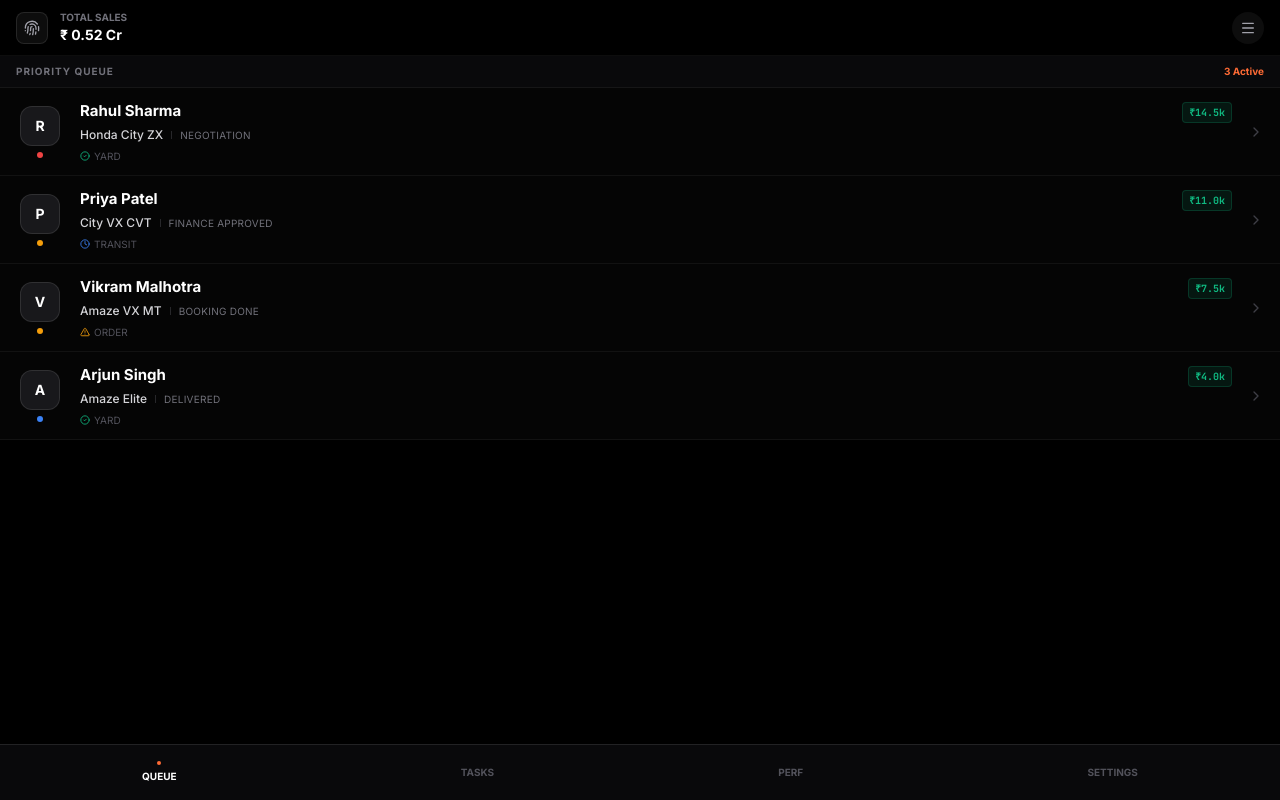
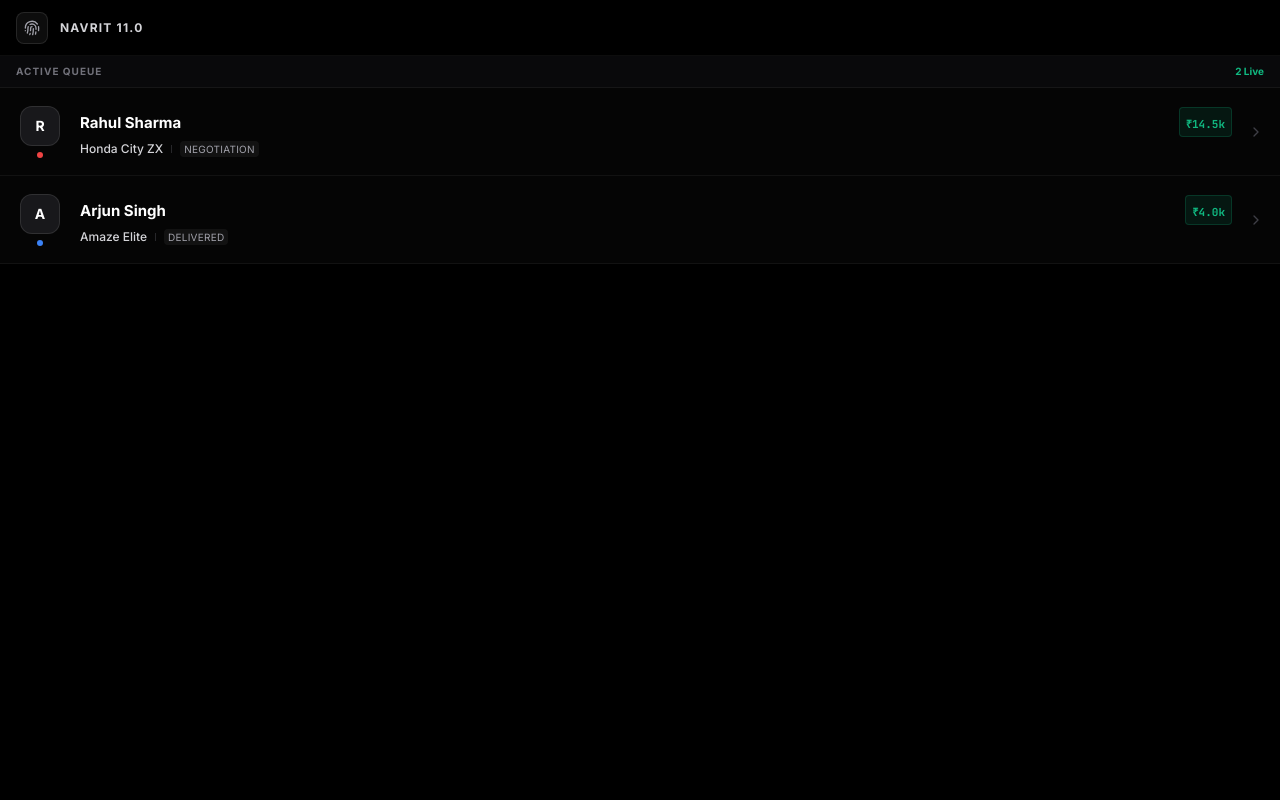
Before and after one commit to extramojo100/navrit-os, a React (Vite) app in the folder client/: page / in a window 1280 px wide. Built offline with nearby package versions, Linux system fonts and the light colour scheme.

Commit message:
Navrit 11.0: Supabase client, Pro UI, Sticky Dock, Social Booster

```diff
--- a/client/package.json
+++ b/client/package.json
@@ -10,6 +10,7 @@
     "preview": "vite preview"
   },
   "dependencies": {
+    "@supabase/supabase-js": "^2.93.2",
     "@use-gesture/react": "^10.3.1",
     "clsx": "^2.1.1",
     "date-fns": "^4.1.0",
--- a/client/src/App.tsx
+++ b/client/src/App.tsx
@@ -1,101 +1,62 @@
-import { useState } from 'react';
+import React, { useState, useEffect } from 'react';
+// import { supabase } from './lib/supabaseClient'; // Uncomment when keys are ready
 import { ProRow } from './components/ProRow';
 import { VerticalReceipt } from './components/VerticalReceipt';
 import { ActionDock } from './components/ActionDock';
 import { SocialBooster } from './components/SocialBooster';
-import { Menu, Fingerprint, X } from 'lucide-react';
+import { Fingerprint, X } from 'lucide-react';
 import { AnimatePresence, motion } from 'framer-motion';
 
-// LEAD TYPE
+interface Discount {
+  label: string;
+  amount: number;
+}
+
 interface Journey {
   model: string;
-  stage: string;
-  type: string;
-  price: number;
-  discount: number;
+  ex_showroom: number;
   insurance: number;
   accessories: number;
-  netPrice: number;
-  stockStatus: 'YARD' | 'TRANSIT' | 'ORDER';
+  net_price: number;
+  discounts: Discount[];
 }
 
 interface Lead {
   id: string;
   name: string;
-  phone: string;
-  temperature: 'HOT' | 'COLD' | 'WARM';
-  commissionEst: number;
+  status: string;
+  temperature: string;
+  commission_est: number;
   journeys: Journey[];
 }
 
-// DEMO DATA (Includes DELIVERED case for SocialBooster)
-const MOCK_LEADS: Lead[] = [
-  {
-    id: '1', name: 'Rahul Sharma', phone: '+91 98765 00001', temperature: 'HOT', commissionEst: 14500,
-    journeys: [{
-      model: 'Honda City ZX', stage: 'NEGOTIATION', type: 'NEW_SALE',
-      price: 1680000, discount: 45000, insurance: 42000, accessories: 12000, netPrice: 1689000,
-      stockStatus: 'YARD'
-    }]
-  },
-  {
-    id: '2', name: 'Priya Patel', phone: '+91 99012 34567', temperature: 'WARM', commissionEst: 11000,
-    journeys: [{
-      model: 'City VX CVT', stage: 'FINANCE_APPROVED', type: 'NEW_SALE',
-      price: 1520000, discount: 35000, insurance: 38000, accessories: 18000, netPrice: 1541000,
-      stockStatus: 'TRANSIT'
-    }]
-  },
-  {
-    id: '3', name: 'Vikram Malhotra', phone: '+91 88776 65544', temperature: 'WARM', commissionEst: 7500,
-    journeys: [{
-      model: 'Amaze VX MT', stage: 'BOOKING_DONE', type: 'NEW_SALE',
-      price: 980000, discount: 25000, insurance: 28000, accessories: 8000, netPrice: 991000,
-      stockStatus: 'ORDER'
-    }]
-  },
-  {
-    id: '4', name: 'Arjun Singh', phone: '+91 99887 77665', temperature: 'COLD', commissionEst: 4000,
-    journeys: [{
-      model: 'Amaze Elite', stage: 'DELIVERED', type: 'TITLE_TRANSFER',
-      price: 950000, discount: 0, insurance: 0, accessories: 0, netPrice: 960000,
-      stockStatus: 'YARD'
-    }]
-  }
-];
-
 export default function App() {
+  const [leads, setLeads] = useState<Lead[]>([]);
   const [selected, setSelected] = useState<Lead | null>(null);
 
-  const totalSales = MOCK_LEADS.reduce((acc, l) => acc + l.journeys[0].netPrice, 0);
-  const activeCount = MOCK_LEADS.filter(l => l.journeys[0].stage !== 'DELIVERED').length;
-
-  const handleCall = () => {
-    if (selected) {
-      console.log(`📞 Calling: ${selected.name} at ${selected.phone}`);
-    }
-  };
-
-  const handleWhatsApp = () => {
-    if (selected) {
-      console.log(`💬 WhatsApp: ${selected.name}`);
-    }
-  };
-
-  const handleQuote = () => {
-    if (selected) {
-      console.log(`📄 Generating Quote for: ${selected.name}`);
-    }
-  };
-
-  const handleCloseDeal = () => {
-    if (selected) {
-      console.log(`⚡ Close Deal: ${selected.name}`);
-    }
-  };
+  // MOCK DATA (Until you paste keys)
+  // This mirrors the Supabase Schema exactly
+  useEffect(() => {
+    setLeads([
+      {
+        id: '1', name: 'Rahul Sharma', status: 'NEGOTIATION', temperature: 'HOT', commission_est: 14500,
+        journeys: [{
+          model: 'Honda City ZX', ex_showroom: 1680000, insurance: 42000, accessories: 12000, net_price: 1689000,
+          discounts: [{ label: 'Corp', amount: 5000 }, { label: 'Exchange', amount: 40000 }]
+        }]
+      },
+      {
+        id: '2', name: 'Arjun Singh', status: 'DELIVERED', temperature: 'WARM', commission_est: 4000,
+        journeys: [{
+          model: 'Amaze Elite', ex_showroom: 950000, insurance: 0, accessories: 0, net_price: 950000,
+          discounts: []
+        }]
+      }
+    ]);
+  }, []);
 
   return (
-    <div className="min-h-screen bg-black text-white font-sans selection:bg-[#FF6B35]/30">
+    <div className="min-h-screen bg-black text-white font-sans selection:bg-[#FF6B35]/30 pb-24">
 
       {/* HEADER */}
       <header className="sticky top-0 z-40 bg-black/95 backdrop-blur border-b border-white/5 px-4 h-14 flex justify-between items-center">
@@ -103,24 +64,18 @@
           <div className="w-8 h-8 bg-white/5 rounded-lg flex items-center justify-center border border-white/10">
             <Fingerprint size={16} className="text-zinc-400" />
           </div>
-          <div>
-            <div className="text-[10px] text-zinc-500 font-bold uppercase">Total Sales</div>
-            <div className="text-sm font-bold text-white">₹ {(totalSales / 10000000).toFixed(2)} Cr</div>
-          </div>
+          <span className="text-xs font-bold text-zinc-300 tracking-widest">NAVRIT 11.0</span>
         </div>
-        <button className="p-2 bg-white/5 rounded-full hover:bg-white/10 transition-colors">
-          <Menu size={16} className="text-zinc-400" />
-        </button>
       </header>
 
       {/* FEED */}
       <main>
         <div className="px-4 py-2 bg-[#09090B] border-b border-white/5 flex justify-between items-center">
-          <span className="text-[10px] text-zinc-500 font-bold uppercase tracking-widest">Priority Queue</span>
-          <span className="text-[10px] text-[#FF6B35] font-bold">{activeCount} Active</span>
+          <span className="text-[10px] text-zinc-500 font-bold uppercase tracking-widest">Active Queue</span>
+          <span className="text-[10px] text-emerald-500 font-bold">{leads.length} Live</span>
         </div>
-        {MOCK_LEADS.map(lead => (
-          <ProRow key={lead.id} lead={lead} onClick={() => setSelected(lead)} />
+        {leads.map(l => (
+          <ProRow key={l.id} lead={l} onClick={() => setSelected(l)} />
         ))}
       </main>
 
@@ -128,68 +83,41 @@
       <AnimatePresence>
         {selected && (
           <motion.div
-            initial={{ x: '100%' }}
-            animate={{ x: 0 }}
-            exit={{ x: '100%' }}
-            transition={{ type: 'spring', damping: 25, stiffness: 300 }}
-            className="fixed inset-0 z-50 bg-black flex flex-col"
+            initial={{ x: '100%' }} animate={{ x: 0 }} exit={{ x: '100%' }} transition={{ type: 'spring', damping: 25 }}
+            className="fixed inset-0 z-50 bg-[#000000] flex flex-col"
           >
-            {/* HEADER */}
+            {/* SHEET HEADER */}
             <div className="h-14 border-b border-white/5 flex items-center justify-between px-4 bg-[#09090B]">
               <div>
                 <h2 className="text-sm font-bold text-white">{selected.name}</h2>
-                <p className="text-[10px] text-zinc-500">{selected.phone} • {selected.journeys[0].stage.replace('_', ' ')}</p>
+                <p className="text-[10px] text-zinc-500 uppercase tracking-widest">ID: {selected.id}</p>
               </div>
-              <button
-                onClick={() => setSelected(null)}
-                className="p-2 bg-white/5 rounded-full text-zinc-400 hover:bg-white/10 transition-colors"
-              >
+              <button onClick={() => setSelected(null)} className="p-2 bg-white/5 rounded-full text-zinc-400">
                 <X size={18} />
               </button>
             </div>
 
             {/* BODY */}
-            <div className="flex-1 overflow-y-auto p-5 space-y-8">
+            <div className="flex-1 overflow-y-auto p-5 space-y-8 pb-32">
 
-              {/* 1. FINANCIALS (Vertical Receipt) */}
+              {/* 1. FINANCIALS */}
               <section>
                 <div className="text-[10px] font-bold text-zinc-600 uppercase tracking-widest mb-3">Deal Structure</div>
-                <VerticalReceipt
-                  data={selected.journeys[0]}
-                  commission={selected.commissionEst}
-                />
+                <VerticalReceipt journey={selected.journeys[0]} />
               </section>
 
-              {/* 2. VICTORY LAP (Only if DELIVERED) */}
-              {selected.journeys[0].stage === 'DELIVERED' && (
-                <SocialBooster
-                  model={selected.journeys[0].model}
-                  customerName={selected.name.split(' ')[0]}
-                />
+              {/* 2. SOCIAL BOOSTER (Conditional) */}
+              {selected.status === 'DELIVERED' && (
+                <SocialBooster model={selected.journeys[0].model} />
               )}
+
             </div>
 
-            {/* 3. ACTION DOCK (Persistent) */}
-            <ActionDock
-              onCall={handleCall}
-              onWhatsApp={handleWhatsApp}
-              onQuote={handleQuote}
-              onClose={handleCloseDeal}
-            />
+            {/* 3. STICKY DOCK */}
+            <ActionDock />
           </motion.div>
         )}
       </AnimatePresence>
-
-      {/* BOTTOM NAV */}
-      <nav className="fixed bottom-0 left-0 right-0 h-14 bg-[#09090B] border-t border-white/10 flex justify-around items-center text-[10px] font-bold">
-        <button className="text-white flex flex-col items-center gap-1">
-          <div className="w-1 h-1 rounded-full bg-[#FF6B35]" />
-          QUEUE
-        </button>
-        <button className="text-zinc-600 hover:text-zinc-400 transition-colors">TASKS</button>
-        <button className="text-zinc-600 hover:text-zinc-400 transition-colors">PERF</button>
-        <button className="text-zinc-600 hover:text-zinc-400 transition-colors">SETTINGS</button>
-      </nav>
     </div>
   );
 }
--- a/client/src/components/ProRow.tsx
+++ b/client/src/components/ProRow.tsx
@@ -1,19 +1,17 @@
-import { ChevronRight, CheckCircle2, Clock, AlertTriangle } from 'lucide-react';
+import React from 'react';
+import { ChevronRight } from 'lucide-react';
 
 interface Journey {
-    model: string;
-    stage: string;
-    stockStatus: 'YARD' | 'TRANSIT' | 'ORDER';
-    price: number;
-    netPrice: number;
+    model?: string;
 }
 
 interface Lead {
     id: string;
     name: string;
-    temperature: 'HOT' | 'COLD' | 'WARM';
-    commissionEst: number;
-    journeys: Journey[];
+    status: string;
+    temperature: string;
+    commission_est: number;
+    journeys?: Journey[];
 }
 
 interface ProRowProps {
@@ -21,55 +19,43 @@
     onClick: () => void;
 }
 
-export const ProRow = ({ lead, onClick }: ProRowProps) => {
-    const activeJourney = lead.journeys[0];
+export const ProRow: React.FC<ProRowProps> = ({ lead, onClick }) => {
+    // Fallback if data is missing (Safety)
+    const journey = lead.journeys?.[0] || {};
 
     return (
         <div
             onClick={onClick}
-            className="h-[88px] bg-[#050505] border-b border-white/5 flex items-center px-4 gap-4 active:bg-[#111] transition-colors cursor-pointer group"
+            className="h-[88px] w-full bg-[#050505] border-b border-white/5 flex items-center px-4 gap-4 active:bg-[#111] transition-colors cursor-pointer"
         >
-            {/* 1. IDENTITY (Fixed Left) */}
+            {/* 1. IDENTITY (Fixed) */}
             <div className="w-12 flex-shrink-0 flex flex-col items-center gap-1.5">
-                <div className="w-10 h-10 rounded-xl bg-zinc-900 border border-white/10 flex items-center justify-center text-sm font-bold text-white group-hover:border-[#FF6B35]/50 transition-colors">
+                <div className="w-10 h-10 rounded-xl bg-zinc-900 border border-white/10 flex items-center justify-center text-sm font-bold text-white">
                     {lead.name.charAt(0)}
                 </div>
-                <div className={`w-1.5 h-1.5 rounded-full ${lead.temperature === 'HOT' ? 'bg-[#EF4444]' :
-                        lead.temperature === 'WARM' ? 'bg-[#F59E0B]' :
-                            'bg-[#3B82F6]'
-                    }`} />
+                <div className={`w-1.5 h-1.5 rounded-full ${lead.temperature === 'HOT' ? 'bg-[#EF4444]' : 'bg-[#3B82F6]'}`} />
             </div>
 
-            {/* 2. CONTEXT (Fluid Center) */}
+            {/* 2. CONTEXT (Fluid) */}
             <div className="flex-1 min-w-0 flex flex-col justify-center gap-1">
                 <div className="flex justify-between items-baseline">
                     <h3 className="text-[15px] font-bold text-white truncate">{lead.name}</h3>
+
                     {/* COMMISSION BADGE */}
-                    <div className="flex items-center gap-1 bg-emerald-500/10 px-1.5 py-0.5 rounded border border-emerald-500/20">
-                        <span className="text-[10px] text-emerald-500 font-mono font-bold">₹{(lead.commissionEst / 1000).toFixed(1)}k</span>
+                    <div className="bg-emerald-500/10 px-1.5 py-0.5 rounded border border-emerald-500/20">
+                        <span className="text-[11px] text-emerald-500 font-mono font-bold">₹{(lead.commission_est / 1000).toFixed(1)}k</span>
                     </div>
                 </div>
 
                 <div className="flex items-center gap-2 text-xs text-zinc-500">
-                    <span className="text-zinc-300 font-medium">{activeJourney.model}</span>
+                    <span className="text-zinc-300 font-medium">{journey.model || 'Unknown Model'}</span>
                     <span className="w-px h-2 bg-zinc-800" />
-                    <span className="uppercase text-[10px] tracking-wide">{activeJourney.stage.replace('_', ' ')}</span>
-                </div>
-
-                {/* STOCK STATUS */}
-                <div className="flex items-center gap-1 text-[10px] text-zinc-600 mt-0.5">
-                    {activeJourney.stockStatus === 'YARD' ? (
-                        <CheckCircle2 size={10} className="text-emerald-500" />
-                    ) : activeJourney.stockStatus === 'TRANSIT' ? (
-                        <Clock size={10} className="text-blue-500" />
-                    ) : (
-                        <AlertTriangle size={10} className="text-amber-500" />
-                    )}
-                    <span>{activeJourney.stockStatus}</span>
+                    <span className="uppercase text-[10px] tracking-wide bg-white/5 px-1 rounded text-zinc-400">
+                        {lead.status}
+                    </span>
                 </div>
             </div>
 
-            {/* 3. ARROW (Fixed Right) */}
             <ChevronRight size={16} className="text-zinc-700" />
         </div>
     );
--- /dev/null
+++ b/client/src/lib/supabaseClient.ts
@@ -0,0 +1,7 @@
+import { createClient } from '@supabase/supabase-js'
+
+// REPLACE THESE WITH YOUR KEYS FROM SUPABASE DASHBOARD
+const SUPABASE_URL = import.meta.env.VITE_SUPABASE_URL || 'https://YOUR_PROJECT_ID.supabase.co'
+const SUPABASE_ANON_KEY = import.meta.env.VITE_SUPABASE_ANON_KEY || 'YOUR_ANON_KEY'
+
+export const supabase = createClient(SUPABASE_URL, SUPABASE_ANON_KEY)
```
Also changed, not shown: client/src/components/ActionDock.tsx (+23 -35 lines), client/src/components/SocialBooster.tsx (+22 -54 lines), client/src/components/VerticalReceipt.tsx (+34 -27 lines), 2 other files (tests, documents, lock files or other folders).
